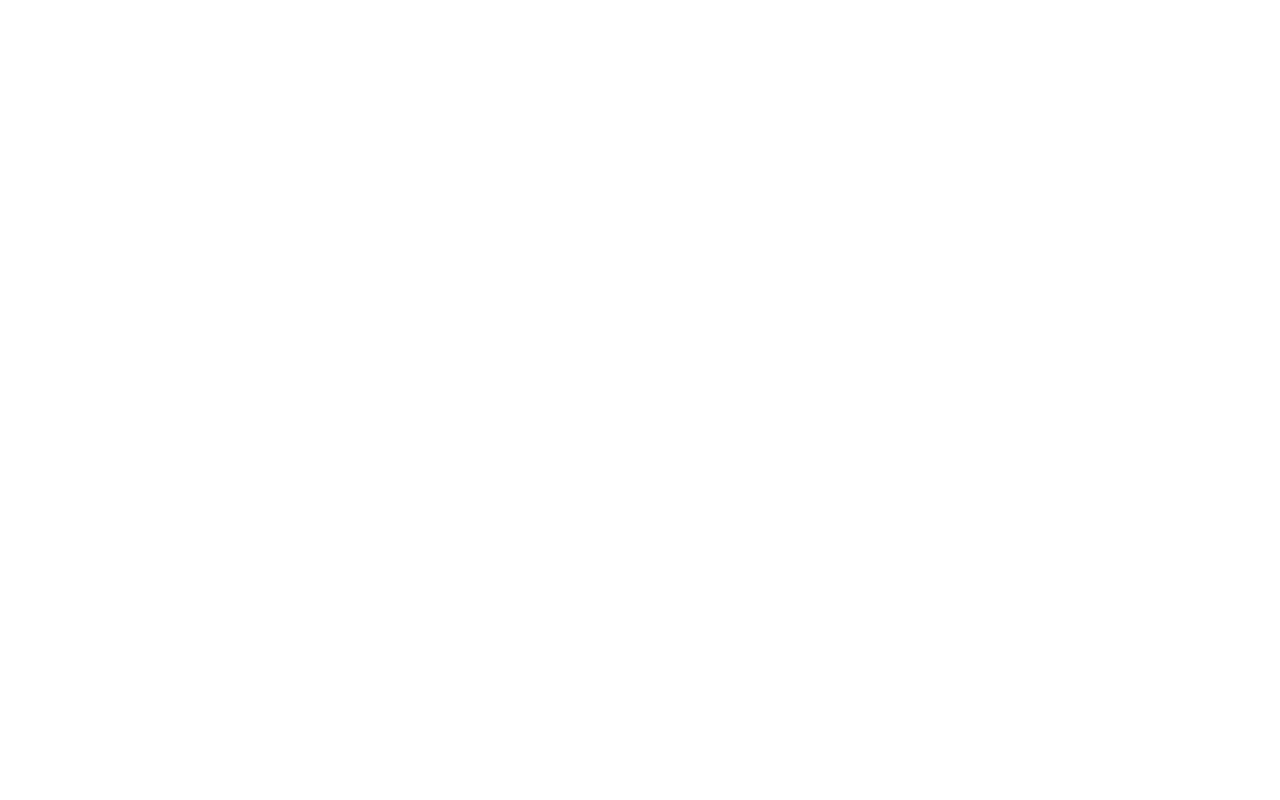
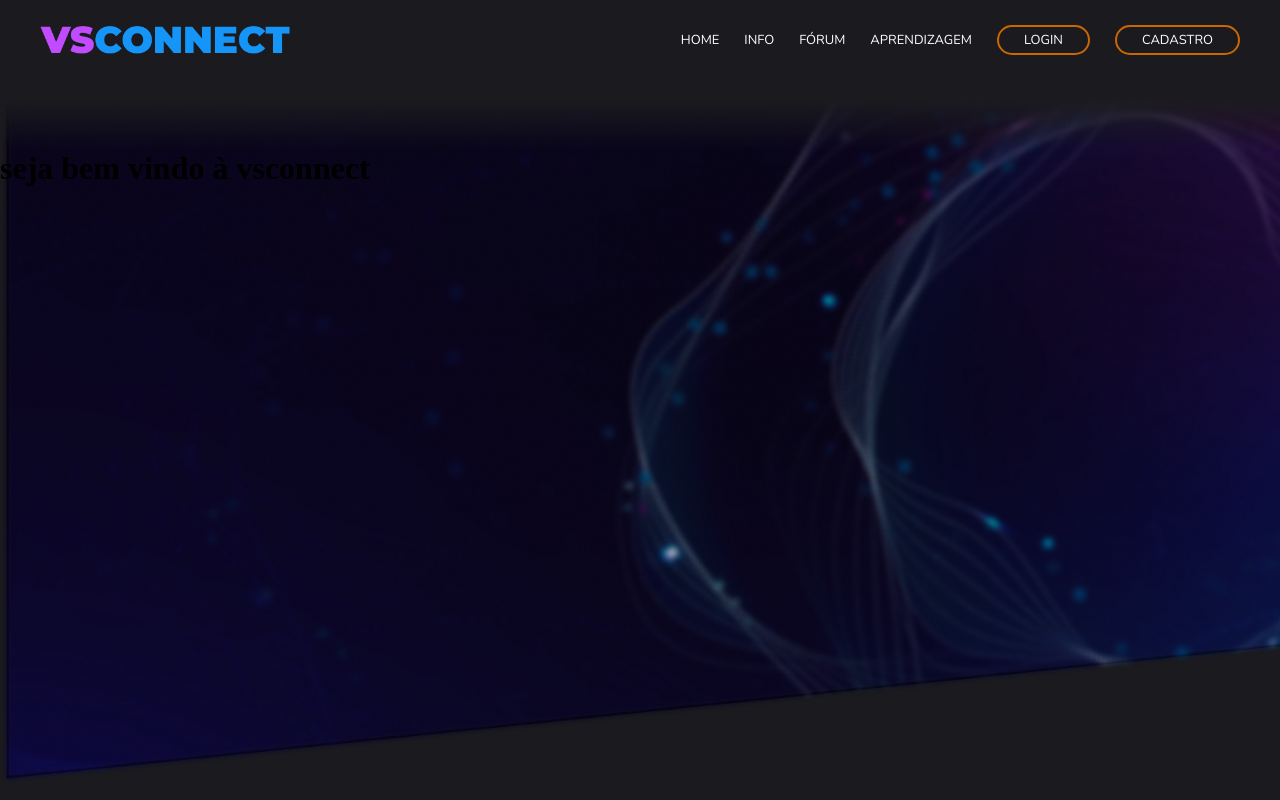
Before and after one commit to tamigld/vsconnect, a plain HTML site: page home/index.html in a window 1280 px wide. Drawn offline with nearby package versions, Linux system fonts and the light colour scheme.

Commit message:
início html e css: header e main

```diff
--- a/home/index.html
+++ b/home/index.html
@@ -6,8 +6,28 @@
     <meta name="viewport" content="width=device-width, initial-scale=1.0">
     <title>Document</title>
     <link rel="stylesheet" href="style.css">
+    <link rel="preconnect" href="https://fonts.googleapis.com">
+    <link rel="preconnect" href="https://fonts.gstatic.com" crossorigin>
+    <link href="https://fonts.googleapis.com/css2?family=Nunito:wght@200;300;400;500;600;700;800;900;1000&display=swap" rel="stylesheet">
 </head>
 <body>
+    <header>
+        <img src="../img/header/logo.png" alt="">
+        <nav>
+            <a href="#">home</a>
+            <a href="#">info</a>
+            <a href="#">fórum</a>
+            <a href="#">aprendizagem</a>
+            <a class="botao bt_header" href="#">login</a>
+            <a class="botao bt_header" href="#">cadastro</a>
+        </nav>
+    </header>
+    <main class="bg_main">
+        <div class="efeito_bg"></div>
+        <div>
+            <h1>seja bem vindo à vsconnect</h1>
+        </div>
+    </main>
 
 </body>
 </html>
--- a/home/style.css
+++ b/home/style.css
@@ -0,0 +1,71 @@
+*{
+    box-sizing: border-box;
+    margin: 0;
+    padding: 0;
+}
+
+:root{
+    --bgcolor: #1B1B1F;
+    --branco: #ffffff;
+    --nunito: 'Nunito', sans-serif;
+    --laranja: #CA6702;
+}
+
+/* CSS HEADER */
+
+body{
+    background-color: var(--bgcolor);
+}
+
+header{
+    background-color: var(--bgcolor);
+    height: 70px;
+    display: flex;
+    align-items: center;
+    justify-content: space-between;
+    padding: 40px;
+}
+
+header img{
+    width: 250px;
+}
+
+header nav{
+    display: flex;
+    align-items: center;
+}
+
+header a{
+    text-decoration: none;
+    margin: 0 0 0 25px;
+    color: var(--branco);
+    font-family: var(--nunito);
+    text-transform: uppercase;
+    font-size: 13px;
+}
+
+.bt_header{
+    border: solid 2px var(--laranja);
+    padding: 4px 25px;
+    border-radius: 18px;
+}
+
+
+/* CSS MAIN */
+
+.bg_main{
+    width: 100%;
+    height: 705px;
+    background-image: url(../img/header/bgheader.png);
+    background-size: cover;
+}
+
+.efeito_bg{
+    width: 100%;
+    height: 70px;
+    background: linear-gradient(180deg, #1B1B1F 25%, rgba(27, 27, 31, 0) 100%);
+    position: relative;
+}
+
+main{
+}
```
Also changed, not shown: img/comofunciona/chat.png (added), img/comofunciona/dev_cliente.png (added), img/comofunciona/preencher.png (added), img/header/bgheader.png (added), img/header/logo.png (added), img/header/logoimg.png (added), 1 other file.
